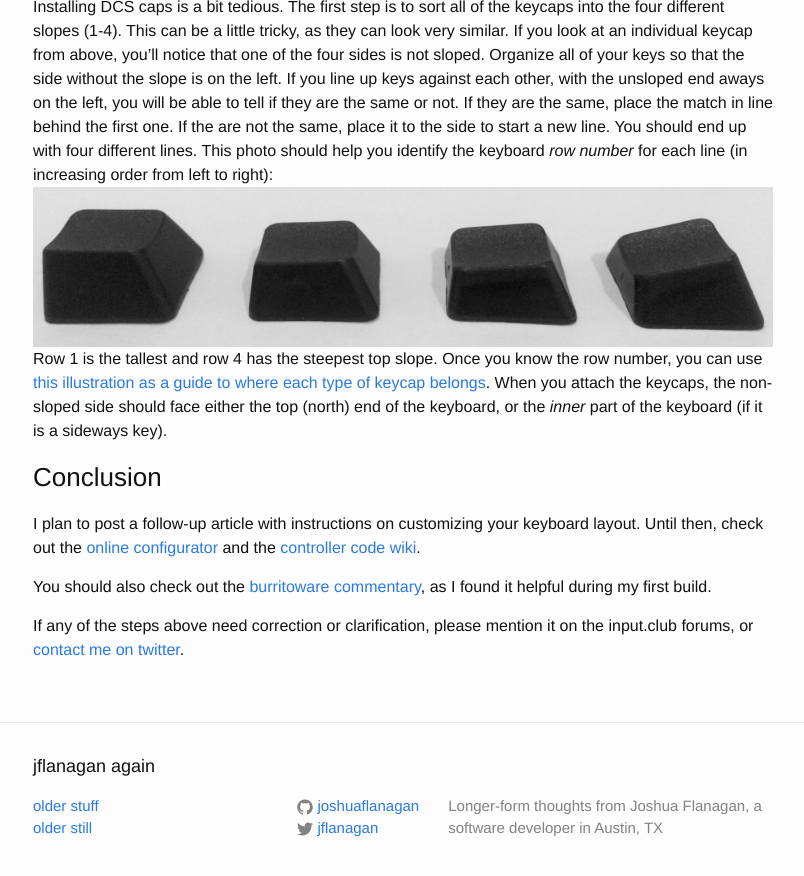
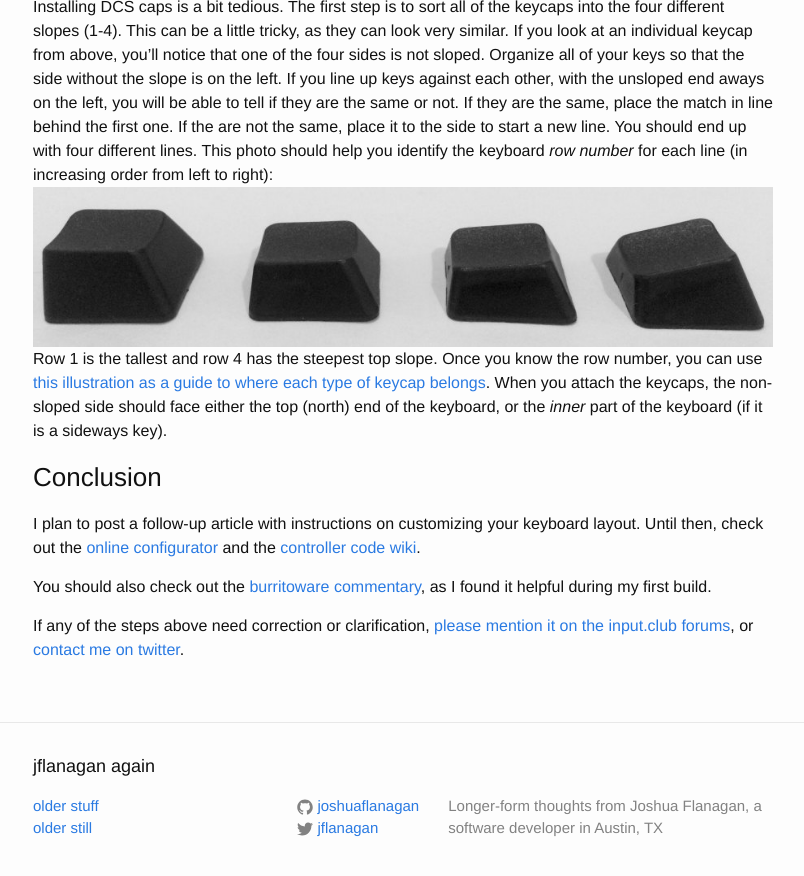
Before and after one commit to joshuaflanagan/blog, a Jekyll site: the page built from _posts/2015-11-21-infinity-ergodox-build-guide-companion.markdown, in a window 1280 px wide and 900 px high, scrolled down 4233 px. Shown: the top 876 px of the window, without its empty margins (237-1041 px from the left). Built offline with Jekyll 4.4.1, drawn with Linux system fonts in a browser that asks for light colours; part of the change alters nothing that is shown.

```diff
--- a/_posts/2015-11-21-infinity-ergodox-build-guide-companion.markdown
+++ b/_posts/2015-11-21-infinity-ergodox-build-guide-companion.markdown
@@ -215,5 +215,5 @@ and the [controller code wiki](https://github.com/kiibohd/controller/wiki/How-To
 You should also check out the [burritoware commentary](http://www.burritoware.me/proj/infinity-ergodox/),
 as I found it helpful during my first build.
 
-If any of the steps above need correction or clarification, please mention it on
-the input.club forums, or [contact me on twitter](https://twitter.com/jflanagan).
+If any of the steps above need correction or clarification, [please mention it on the input.club forums](http://input.club/forums/topic/build-guide-companion),
+or [contact me on twitter](https://twitter.com/jflanagan).
```
